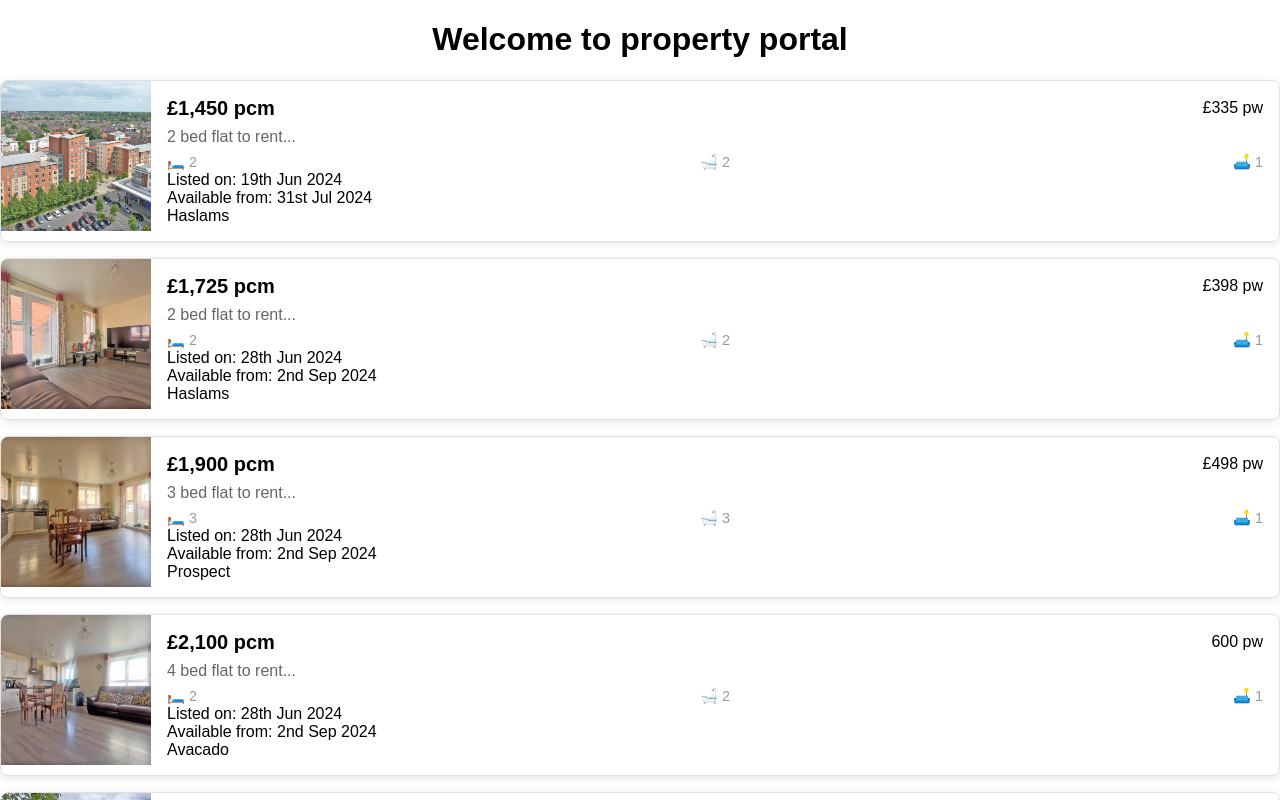
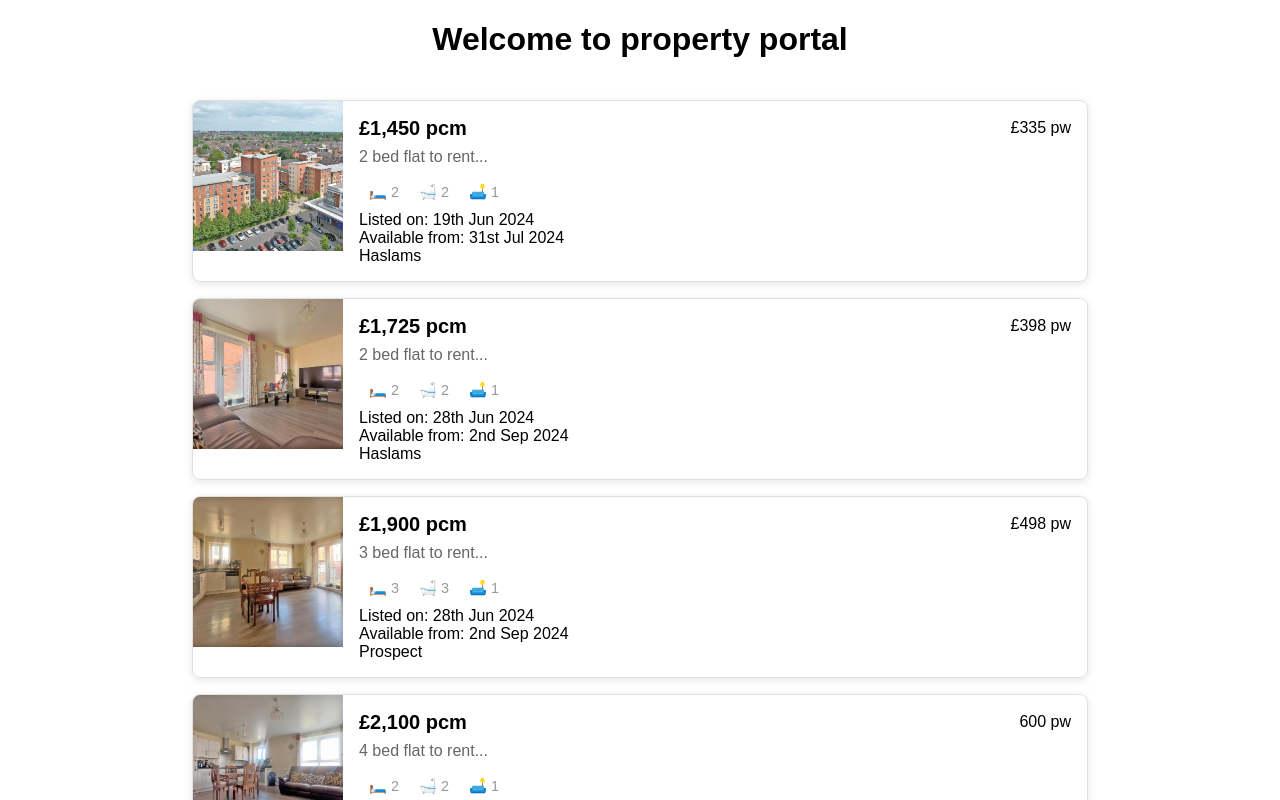
Before and after one commit to Prism-it-services/property-portal, a React (Create React App) app: page / in a window 1280 px wide. Shown: the top 800 px of the page. Built offline with nearby package versions, Linux system fonts and the light colour scheme.

Commit message:
styled the card

```diff
--- a/src/components/PropertyCard.tsx
+++ b/src/components/PropertyCard.tsx
@@ -53,7 +53,7 @@ const Description = styled.p`
 
 const Details = styled.div`
   display: flex;
-  justify-content: space-between;
+  justify-content: left;
   align-items: center;
   margin-top: 8px;
 `;
@@ -63,6 +63,7 @@ const Detail = styled.div`
   align-items: center;
   font-size: 0.9em;
   color: #999;
+  padding: 10px;
 `;
 
 const PropertyCard: React.FC< PropertyCardProps>  = ({
--- a/src/components/PropertyList.tsx
+++ b/src/components/PropertyList.tsx
@@ -1,6 +1,16 @@
 // src/components/PropertyList.tsx
 import React from 'react';
 import PropertyCard from './PropertyCard';
+import styled from 'styled-components';
+
+const Container = styled.div`
+  width: 70%;
+  margin: 0 auto;
+  padding: 20px;
+
+`;
+
+
 
 const properties = [
   {
@@ -69,11 +79,11 @@ const properties = [
 export  const PropertyList  = () => {
   return (
 
-    <div>
+    <Container>
       {properties.map((property, index) => (
         <PropertyCard key={index} {...property} />
       ))}
-    </div>
+    </Container>
 
   );
 };
```
